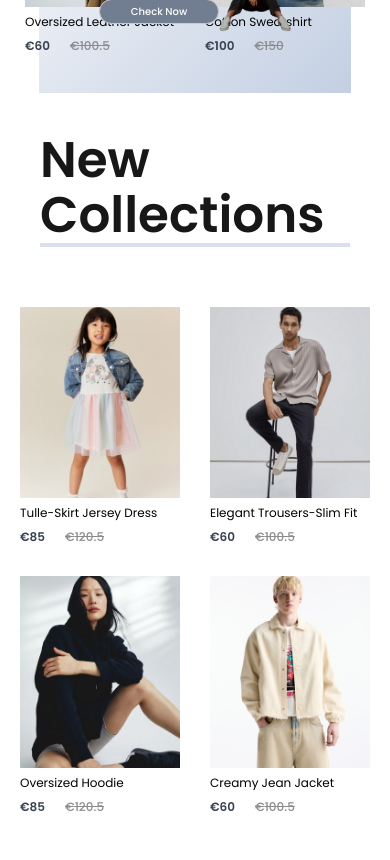
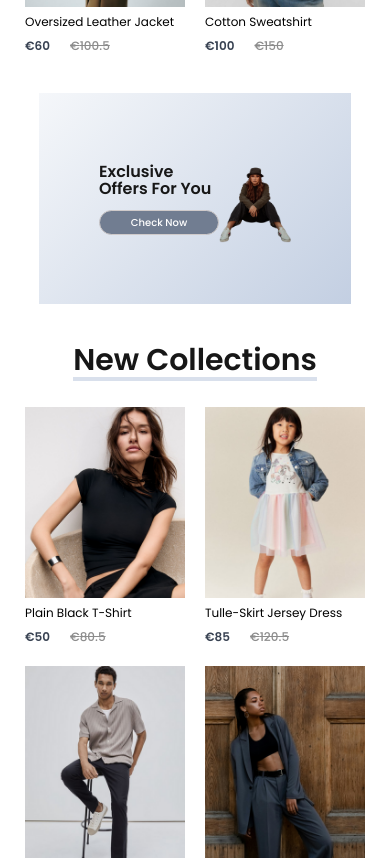
Before and after one commit to NadiasCodes/e-commerce-website-react, a React (Create React App) app: page / in a window 390 px wide. Shown: the part 840-1700 px from the top of the page. Built offline with nearby package versions, Linux system fonts and the light colour scheme; a web font is replaced by a local one.

Commit message:
added the media queries for offers section

```diff
--- a/src/Components/NewCollections/NewCollections.css
+++ b/src/Components/NewCollections/NewCollections.css
@@ -19,3 +19,52 @@
     gap:30px;
 
 }
+
+@media(max-width:1280px){
+
+.new-collections h1{
+ font-size: 40px;
+}
+
+.collections{
+ gap: 20px;
+ margin-top: 30px;
+}
+}
+
+@media(max-width:1024px){
+
+    .new-collections h1{
+font-size: 30px;
+ }
+
+.collections{
+gap: 15px;
+margin-top: 20px;
+}
+}
+
+@media(max-width:800px){
+
+.new-collections{
+gap:6px;
+ }
+
+.popular h1{
+ font-size: 20px;
+}
+
+.collections{
+gap:5px;
+}
+}
+
+
+@media(max-width:500px){
+
+.collections{
+display:grid;
+grid-template-columns: 1fr 1fr;
+gap:20px;
+}
+}
--- a/src/Components/Popular/Popular.css
+++ b/src/Components/Popular/Popular.css
@@ -68,7 +68,7 @@
 @media(max-width:500px){
 
 .popular{
- height:40vh;
+ height:65vh;
 }
 
 .popular-item{
```
